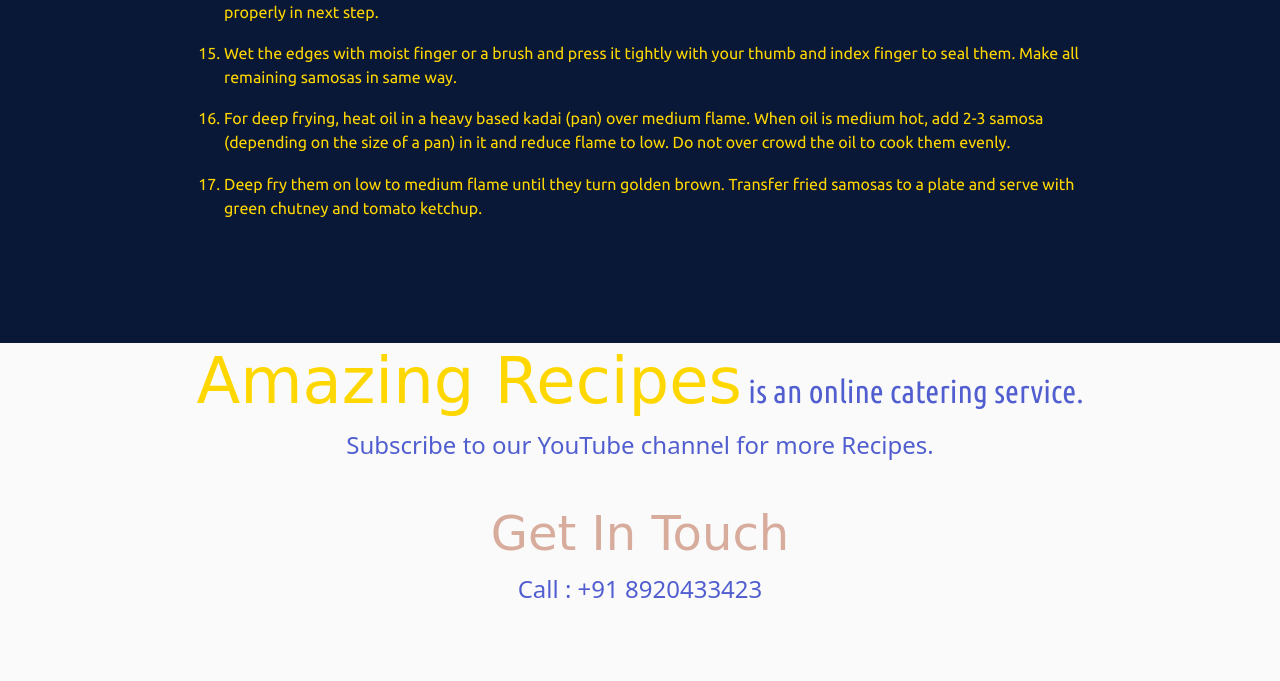
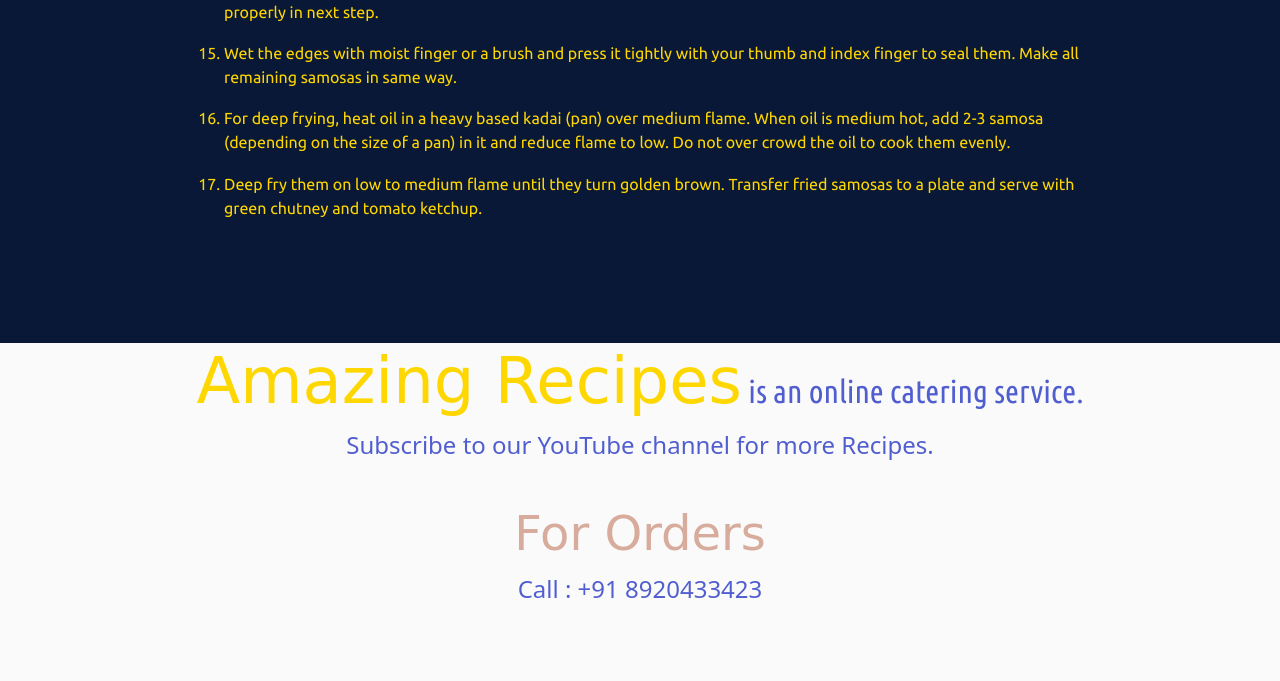
Before and after one commit to SwethaN125/Recipes-Page, a plain HTML site: page index.html in a window 1280 px wide. Shown: the part 2447-3128 px from the top of the page. Drawn offline with nearby package versions, Linux system fonts and the light colour scheme; a web font is replaced by a local one.

Commit message:
Update index.html

```diff
--- a/index.html
+++ b/index.html
@@ -145,7 +145,7 @@
 <section class="more" id="more">
   <h3> <span>Amazing Recipes</span> is an online catering service.</h3>
     <p> Subscribe to our YouTube channel for more Recipes.</p>
-  <h2 class="git">Get In Touch</h2>
+  <h2 class="git">For Orders</h2>
   <p>Call : +91 8920433423</p>
   <a href="https://www.youtube.com/channel/UCPPIsrNlEkaFQBk-4uNkOaw"><ion-icon name="logo-youtube" class=icon1></ion-icon></a>
     <a href="https://www.instagram.com/hebbars.kitchen/?hl=en"><ion-icon name="logo-instagram" class="icon2"></ion-icon></a>
```
